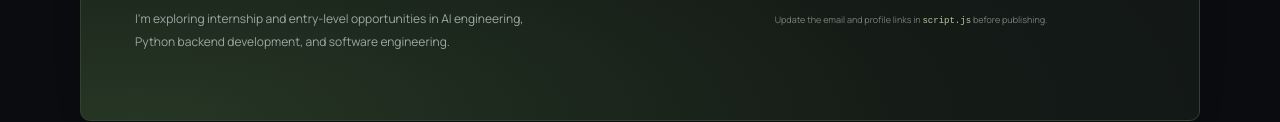
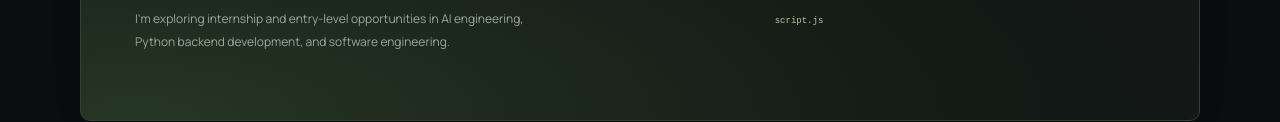
Before and after one commit to s74289335-cmyk/Shreya-Portfolio, a plain HTML site: page index.html in a window 1280 px wide. Shown: the part 5205-5327 px from the top of the page. Drawn offline with nearby package versions, Linux system fonts and the light colour scheme.

```diff
--- a/index.html
+++ b/index.html
@@ -113,7 +113,7 @@
 
     <section class="contact section-wrap section-block" id="contact">
       <div class="section-kicker"><span>04 / CONTACT</span><span class="kicker-line"></span></div>
-      <div class="contact-panel"><div><span class="eyebrow">HAVE A ROLE OR A GOOD PROBLEM?</span><h2>Let's build<br><span class="accent-word">something useful.</span></h2><p>I'm exploring internship and entry-level opportunities in AI engineering, Python backend development, and software engineering.</p></div><div class="contact-actions"><a class="button button-primary" href="mailto:YOUR_EMAIL@example.com" id="emailLink">Email me <span>↗</span></a><a class="contact-link" href="https://www.linkedin.com/" target="_blank" rel="noreferrer">LinkedIn <span>↗</span></a><a class="contact-link" href="https://github.com/" target="_blank" rel="noreferrer">GitHub <span>↗</span></a><span class="contact-hint">Update the email and profile links in <code>script.js</code> before publishing.</span></div></div>
+      <div class="contact-panel"><div><span class="eyebrow">HAVE A ROLE OR A GOOD PROBLEM?</span><h2>Let's build<br><span class="accent-word">something useful.</span></h2><p>I'm exploring internship and entry-level opportunities in AI engineering, Python backend development, and software engineering.</p></div><div class="contact-actions"><a class="button button-primary" href="mailto:YOUR_EMAIL@example.com" id="emailLink">Email me <span>↗</span></a><a class="contact-link" href="https://www.linkedin.com/" target="_blank" rel="noreferrer">LinkedIn <span>↗</span></a><a class="contact-link" href="https://github.com/" target="_blank" rel="noreferrer">GitHub <span>↗</span></a><span class="contact-hint"><code>script.js</code></span></div></div>
     </section>
   </main>
 
```
